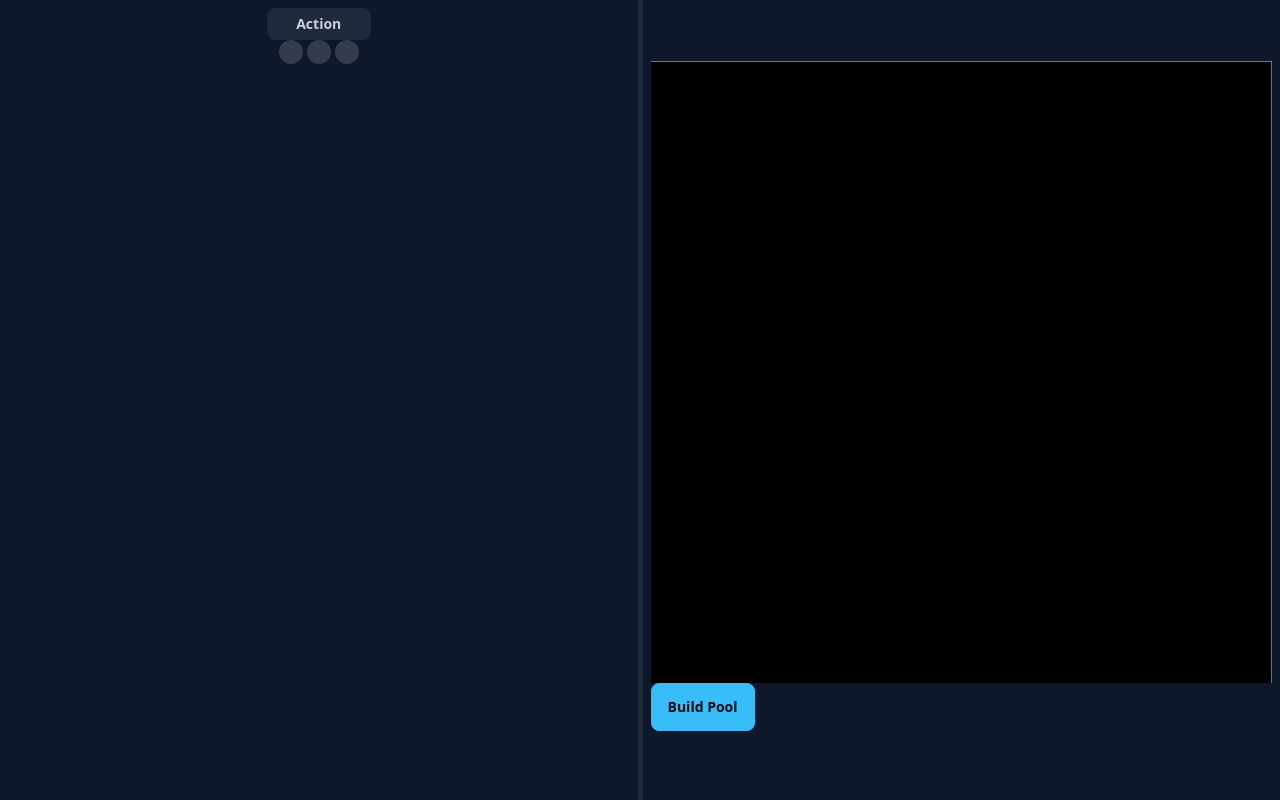
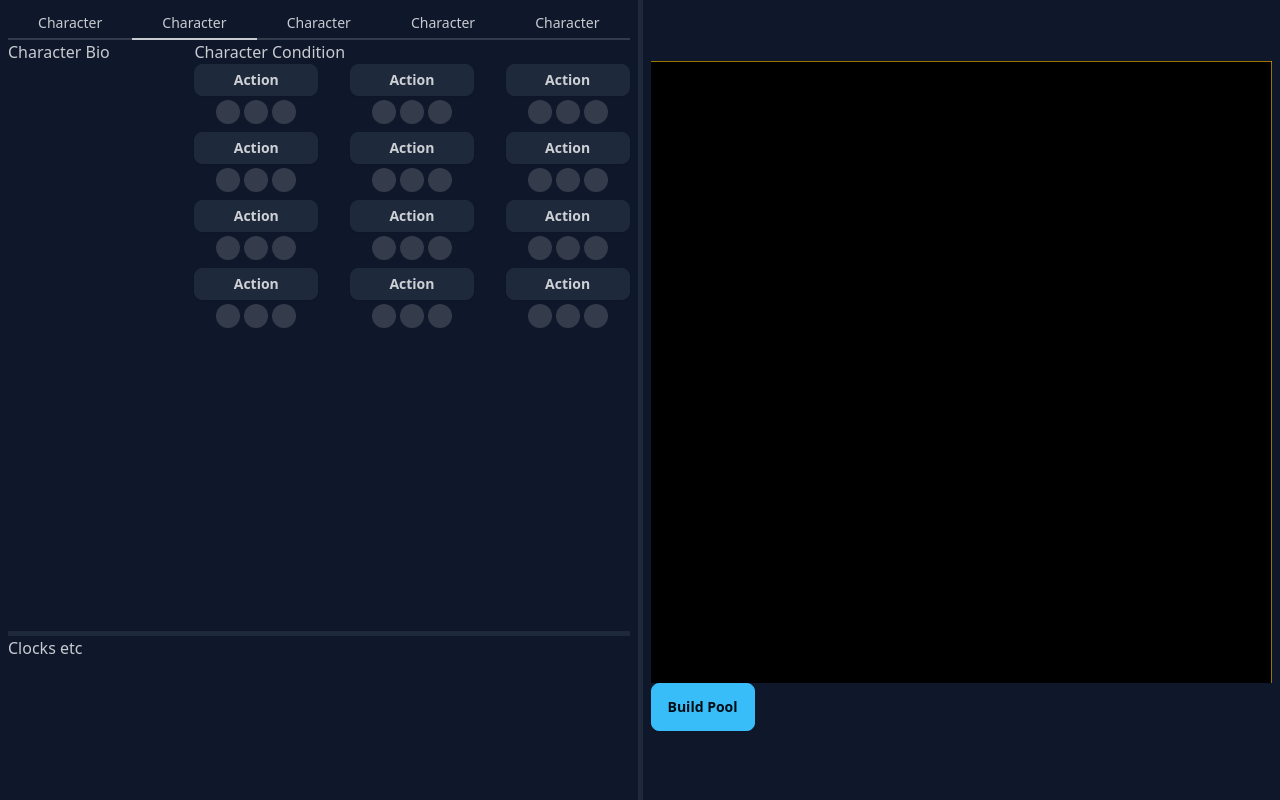
Before and after one commit to ItsAlxl/d6-together, a website built with Vite: page src/index.html in a window 1280 px wide. Built offline with nearby package versions, Linux system fonts and the light colour scheme; what split-grid would draw is missing.

Commit message:
layout skeleton

```diff
--- a/src/components.js
+++ b/src/components.js
@@ -22,7 +22,7 @@ export function getActionHTML(act_id, max) {
   return `
 <div class="flex flex-col" id="${getActionName(act_id)}">
   <button class="btn btn-neutral btn-sm" onclick="onActionClicked(d6tComp.getActionValue('${act_id}'))">Action</button>
-  <div class="rating gap-1">
+  <div class="rating gap-1 justify-center mt-1">
     ${getActionRatingHTML(act_id, max)}
   </div>
 </div>`
--- a/src/game.js
+++ b/src/game.js
@@ -98,6 +98,9 @@ window.onActionClicked = function (value) {
 }
 
 DiceTray.create(document.getElementById("dice-parent"))
-document
-  .getElementById("char-sheet")
-  .insertAdjacentHTML("beforeend", Components.getActionHTML(0, 3))
+
+for (let i = 0; i < 12; i++) {
+  document
+    .getElementById("toon-actions")
+    .insertAdjacentHTML("beforeend", Components.getActionHTML(i, 3))
+}
--- a/src/index.html
+++ b/src/index.html
@@ -37,12 +37,35 @@
           element: document.getElementById("dragger-dicetray"),
         },
       ],
+      rowGutters: [
+        {
+          track: 1,
+          element: document.getElementById("dragger-data"),
+        },
+      ],
     })
   </script>
   <body class="h-screen">
     <div class="h-full grid grid-cols-[1fr_5px_1fr]">
-      <div class="p-2">
-        <div id="char-sheet" class="flex flex-col gap-4 justify-center items-center"></div>
+      <div class="p-2 min-w-96 grid grid-rows-[0.8fr_5px_0.2fr]">
+        <div>
+          <div role="tablist" class="tabs tabs-bordered overflow-x-scroll min-w-full max-w-0">
+            <a role="tab" class="tab">Character</a>
+            <a role="tab" class="tab tab-active">Character</a>
+            <a role="tab" class="tab">Character</a>
+            <a role="tab" class="tab">Character</a>
+            <a role="tab" class="tab">Character</a>
+          </div>
+          <div id="toon-sheet" class="grid grid-cols-[0.3fr_0.7fr]">
+            <div id="toon-bio">Character Bio</div>
+            <div id="toon-stats" class="grid grid-rows-[0.25fr_0.75fr]">
+              <div id="toon-cond">Character Condition</div>
+              <div id="toon-actions" class="grid grid-cols-3 gap-y-2 gap-x-8"></div>
+            </div>
+          </div>
+        </div>
+        <div class="dragger-h" id="dragger-data"></div>
+        <div>Clocks etc</div>
       </div>
       <div class="dragger-v" id="dragger-dicetray"></div>
       <div class="m-auto max-w-[100vh] grid">
```
